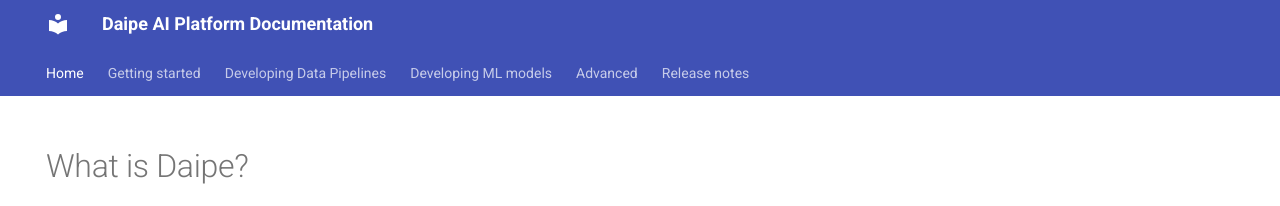
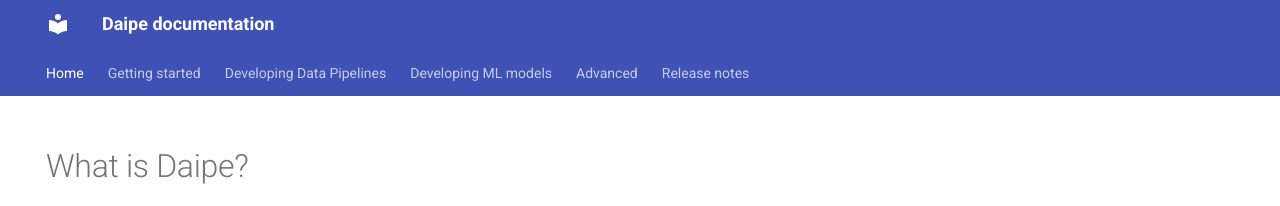
Before and after one commit to daipe-ai/platform-docs, an MkDocs documentation site: the page built from docs/index.md, in a window 1280 px wide. Shown: the top 206 px of the page. Built offline with MkDocs 1.6.1 and Material for MkDocs 9.7.7, drawn with Linux system fonts in a browser that asks for light colours.

Commit message:
heading updated

```diff
--- a/mkdocs.yml
+++ b/mkdocs.yml
@@ -1,4 +1,4 @@
-site_name: Daipe AI Platform Documentation
+site_name: Daipe documentation
 site_url: https://datasentics-daipe-ai-docs.readthedocs-hosted.com/en/upgrade-docs/
 theme:
   name: material
```
